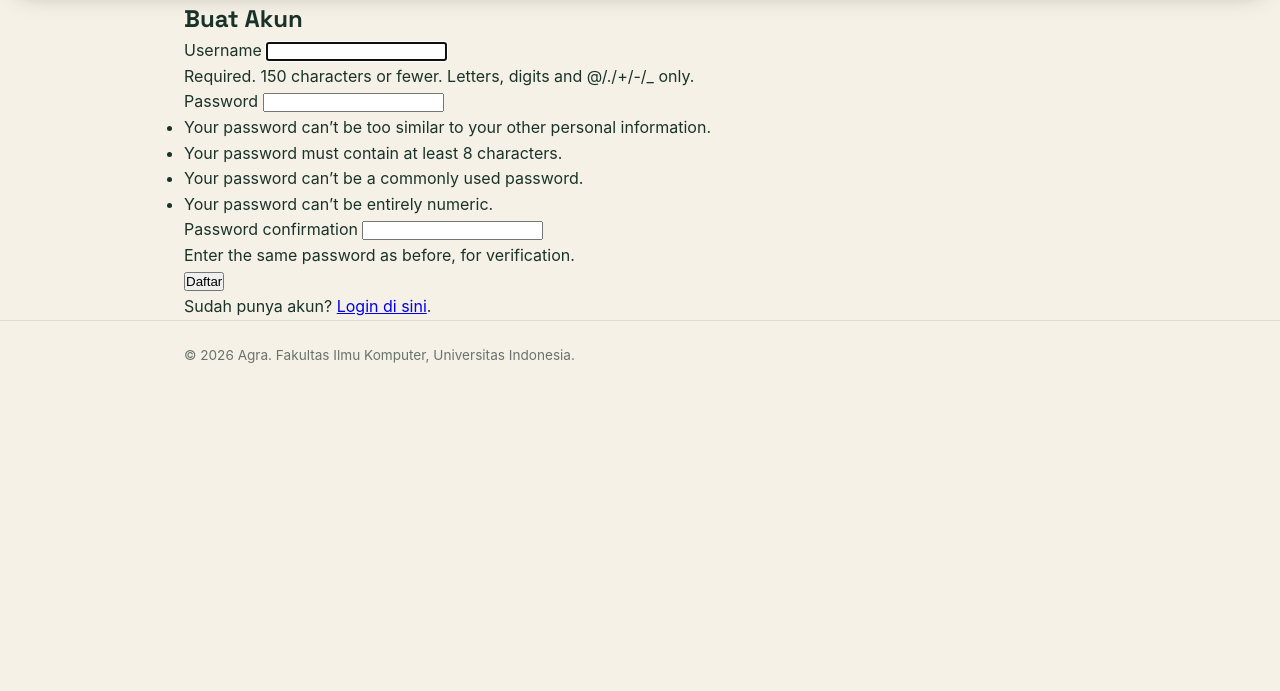
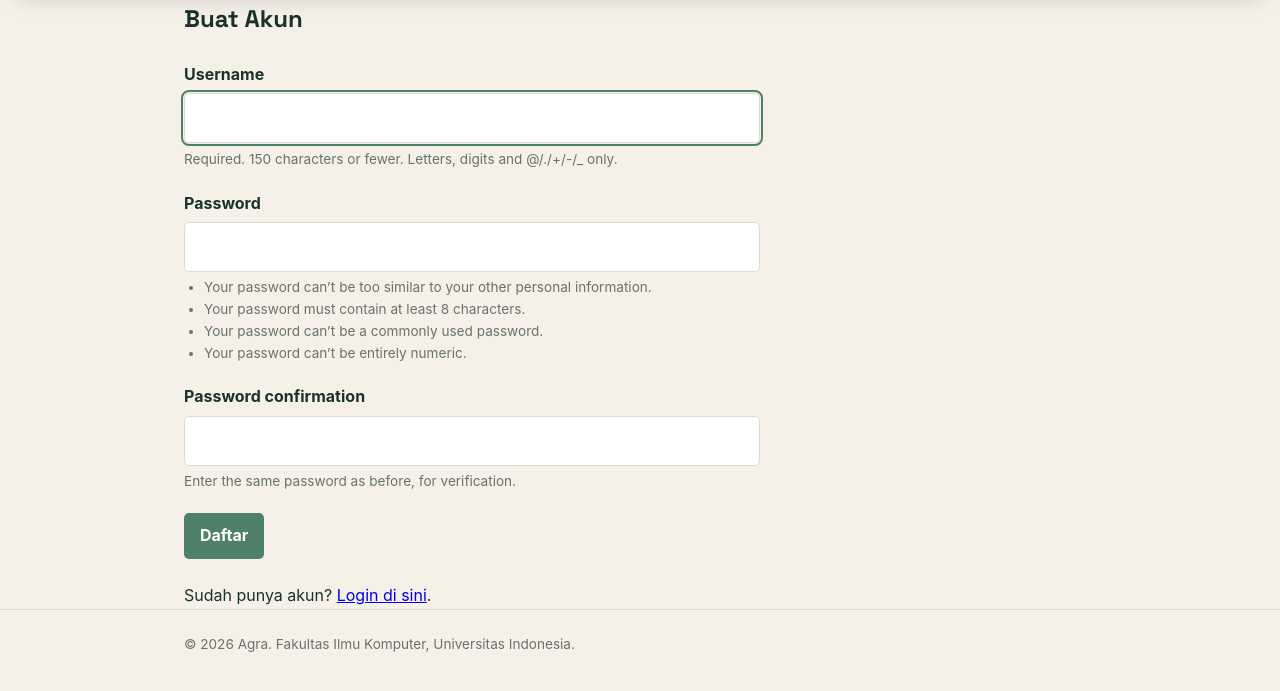
Before and after one commit to Agra-17/myportofolio, a Django app: page /register/ in a window 1280 px wide. Shown: the part 74-765 px from the top of the page. Run offline with Django 5.2, Linux system fonts and the light colour scheme.

Commit message:
UI : adding css for authentification

```diff
--- /dev/null
+++ b/static/css/auth.css
@@ -0,0 +1,79 @@
+.project-form {
+    max-width: 36rem;
+    margin: 1.5rem 0;
+}
+
+.project-form .form-group {
+    margin-bottom: 1.25rem;
+}
+
+.project-form label {
+    display: block;
+    margin-bottom: 0.35rem;
+    font-weight: 700;
+}
+
+.project-form input {
+    width: 100%;
+    padding: 0.7rem;
+    border: 1px solid var(--line);
+    border-radius: var(--radius);
+    font: inherit;
+}
+
+.project-form input:focus {
+    outline: 2px solid var(--accent);
+    outline-offset: 1px;
+}
+
+.project-form input[aria-invalid="true"] {
+    border-color: #b42318;
+}
+
+.form-help {
+    margin-top: 0.35rem;
+    color: var(--text-muted);
+    font-size: 0.85rem;
+}
+
+.form-help ul {
+    padding-left: 1.25rem;
+}
+
+.form-error {
+    margin-top: 0.35rem;
+    color: #b42318;
+    font-size: 0.9rem;
+    font-weight: 700;
+}
+
+.form-alert {
+    max-width: 36rem;
+    margin-top: 1.25rem;
+    padding: 0.9rem 1rem;
+    border: 1px solid #b42318;
+    border-left-width: 0.35rem;
+    border-radius: var(--radius);
+    background: #fff1f0;
+    color: #912018;
+}
+
+.form-alert p {
+    font-weight: 700;
+}
+
+.form-alert ul {
+    margin-top: 0.35rem;
+    padding-left: 1.25rem;
+}
+
+.project-form .button {
+    padding: 0.65rem 1rem;
+    border: 0;
+    border-radius: var(--radius);
+    background: var(--accent);
+    color: white;
+    cursor: pointer;
+    font: inherit;
+    font-weight: 700;
+}
--- a/templates/login.html
+++ b/templates/login.html
@@ -1,6 +1,7 @@
 {% extends "base.html" %}
 {% block meta %}
     <title>Login - {{ name }}</title>
+    <link rel="stylesheet" href="/static/css/auth.css">
 {% endblock meta %}
 {% block content %}
     <main>
--- a/templates/register.html
+++ b/templates/register.html
@@ -1,6 +1,7 @@
 {% extends "base.html" %}
 {% block meta %}
     <title>Register - {{ name }}</title>
+    <link rel="stylesheet" href="/static/css/auth.css">
 {% endblock meta %}
 {% block content %}
     <main>
@@ -30,4 +31,4 @@
             </div>
         </section>
     </main>
-{% endblock content %}
+{% endblock content %} </main>
```
